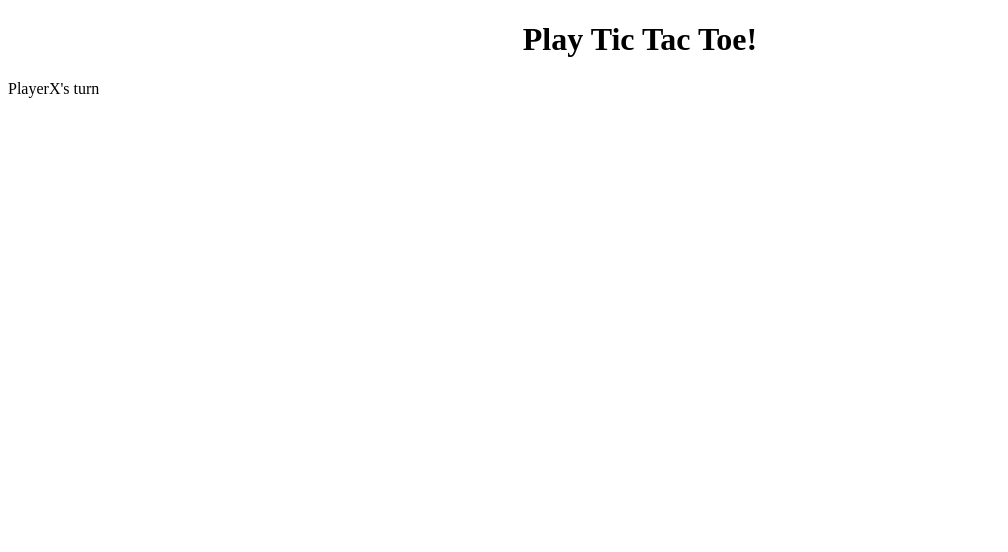
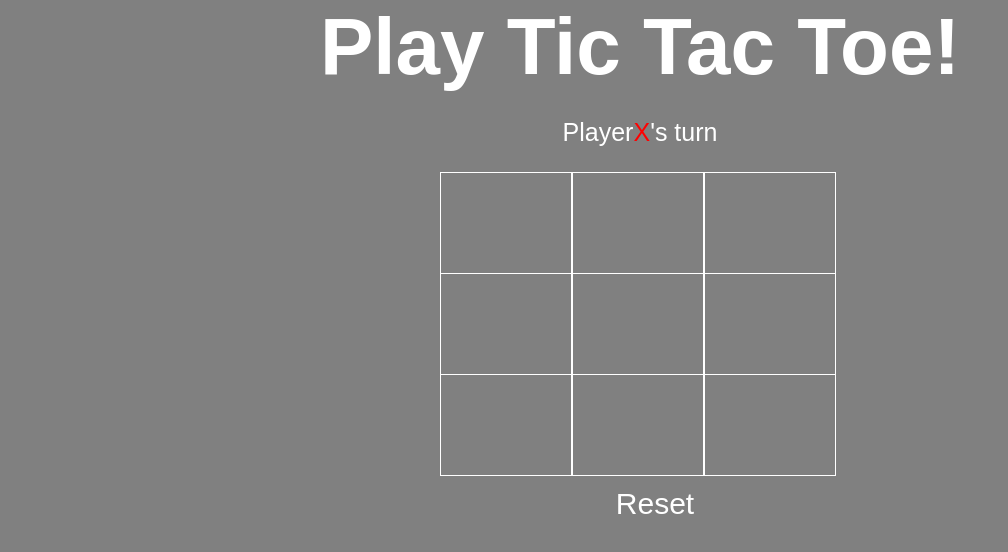
Before and after one commit to sakuLLukas/Project0-TicTacToe, a plain HTML site: page index.html in a window 1280 px wide. Shown: the whole page, without its empty margins (0-1008 px from the left). Drawn offline with Linux system fonts and the light colour scheme; a web font is replaced by a local one.

Commit message:
css html and start of js

```diff
--- a/index.html
+++ b/index.html
@@ -6,15 +6,17 @@
     <title>Project0-TicTacToe</title>
     <link rel="stylesheet" href="project0.css">
     <script src="project0.js"></script>
+
 </head>
 <body>
     <main class="background">
         <secton class="title">
             <h1>Play Tic Tac Toe!</h1>
-            <section class="display">
+        </section>
+            <div class="display">
                 Player<span class="display-player playerX">X</span>'s turn
-            </section>
-            <section class="container">
+            </div>
+            <div class="container">
                 <div class="tile"></div>
                 <div class="tile"></div>
                 <div class="tile"></div>
@@ -24,9 +26,11 @@
                 <div class="tile"></div>
                 <div class="tile"></div>
                 <div class="tile"></div>
-                <div class="tile"></div>
-            </section>
-        </section>
+            </div>
+            <div class="display announcer hide"></div>
+            <div class="Controls">
+                <button id="reset">Reset</button>
+            </div>
     </main>
 </body>
 </html>
--- a/project0.css
+++ b/project0.css
@@ -1,3 +1,79 @@
-h1 {
+@import url(http://allfont.net/allfont.css?fonts=pricedown);
+
+* {
+    padding: 0;
+    margin: 0;
+    font-family: 'Pricedown', arial;
+}
+
+.background {
+    background-color: grey;
+    height: 100vh;
+    padding-top: 1px;
+}
+
+.title {
+    color: white;
     text-align: center;
+    margin-top: 10%;
+    font-size: 40px;
 }
+
+.display {
+    color: white;
+    font-size: 25px;
+    text-align: center;
+    margin-top: 1em;
+    margin-bottom: 1em;
+}
+
+.hide {
+    display: none;
+}
+
+.container {
+    display: grid;
+    margin: 0 auto;
+    grid-template-columns: 33% 33% 33%;
+    grid-template-rows: 33% 33% 33%;
+    max-width: 400px;
+    max-height: 400px;
+}
+
+.tile {
+    border: 1px solid white;
+    min-width: 100px;
+    min-height: 100px;
+    display: flex;
+    justify-content: center;
+    align-items: center;
+    font-size: 50px;
+    cursor: pointer;
+}
+
+.playerX {
+    color: red;
+}
+
+.playerO {
+    color: blue;
+}
+
+.controls {
+    display: flex;
+    flex-direction: row;
+    justify-content: center;
+    align-items: center;
+    margin-top: 1em;
+}
+
+#reset {
+    background-color: grey;
+    color: white;
+    padding: 8px;
+    border-radius: 8px;
+    border: none;
+    font-size: 30px;
+    margin-left: 1em;
+    cursor: pointer;
+}
--- a/project0.js
+++ b/project0.js
@@ -104,3 +104,41 @@
 // * A more advanced game (Memory? Battleship? Connect Four?)
 // * Your Github portfolio site
 // * Any other front-end project that interests you
+
+
+
+window.addEventListener('DOMContentLoaded', () => {
+    const tiles = Array.from(document.querySelectorAll('.tile'));
+    const playerDisplay = document.querySelector('.display-player');
+    const announcer = document.querySelector('.announcer');
+    const resetButton = document.querySelector('#reset');
+
+    let board = ['','','','','','','','',''];
+    let currentPlayer = 'X';
+    let isGamerActive = true,
+
+    const playerX_Won = 'Player_X_Won';
+    const playerO_Won = 'Player_O_Won';
+    const Tie = 'Tie';
+
+    /*
+    Indexes inside the board
+    [0] [1] [2]
+    [3] [4] [5]
+    [6] [7] [8]
+    */
+
+    const winConditions = [
+        [2, 4, 6],
+        [0, 4, 8],
+        [2, 5, 8],
+        [1, 4, 7],
+        [0, 3, 6],
+        [6, 7, 8],
+        [3, 4, 5],
+        [0, 1, 2]
+    ];
+
+
+    resetButton.addEventListener('click', resetBoard);
+});
```
